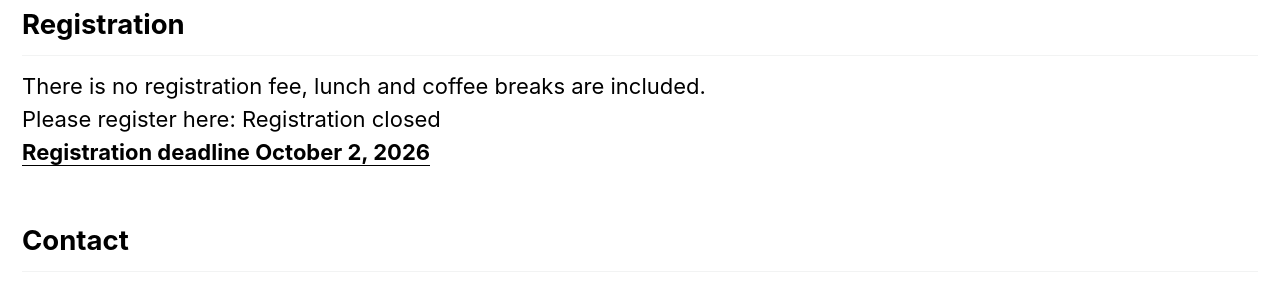
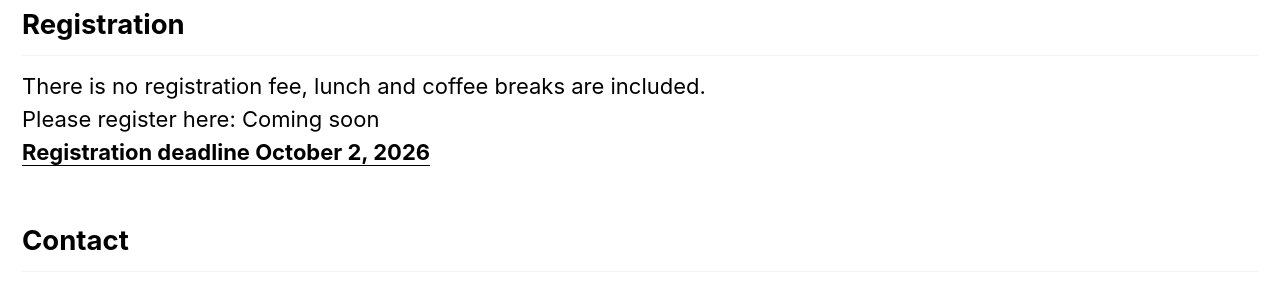
Before and after one commit to InstructSI/instructsi.github.io, a Jekyll site: the page built from _pages/spa2026.md, in a window 1280 px wide and 900 px high, scrolled down 2076 px. Shown: the part 154-444 px from the top of the window. Built offline with Jekyll 4.4.1, drawn with Linux system fonts in a browser that asks for light colours; cached includes are drawn as plain includes; some of the changed lines change nothing that is shown.

Commit message:
Edit draft spa2026

```diff
--- a/_pages/spa2026.md
+++ b/_pages/spa2026.md
@@ -11,7 +11,7 @@
 hidden: true
 header:
   overlay_color: "#5e616c"
-  overlay_image: /assets/images/spa2026/ApoF.png
+  overlay_image: /assets/images/spa2025/ApoF.png
   overlay_filter: 0.5 # same as adding a set level of opacity to a black background
   actions:
     - label: "Registration"
@@ -42,7 +42,7 @@
 
 **Researchers who wish to deepen their understanding of cryo-electron microscopy (cryo-EM) are cordially invited to attend the Instruct.SI Cryo-EM Workshop on Single Particle Analysis.**
 
-![Invitation Collage SPA 2025]({{ site.url }}{{ site.baseurl }}/assets/images/spa2026/Invitation_collage_v1.png)
+![Invitation SPA2026]({{ site.url }}{{ site.baseurl }}/assets/images/spa2026/Invitation_collage_v1.png)
 
 Based on the very positive response to the [Basics of Methodological Approaches in Structural Biology workshop in 2024](https://instruct-eric.si/bmasb2024) and [Instruct.SI CryoEM Advanced Workshop 2025](https://instruct-eric.si/spa2025), Instruct.SI and National Institute of Chemistry are pleased to invite applications for an in-person cryo-EM workshop designed to provide researchers with meaningful, hands-on experience with nearly the entire cryo-EM workflow - from EM grid preparation to 3D structure determination of (biological) macrolecules.
 
@@ -69,7 +69,7 @@
 
 ## Registration
 There is no registration fee, lunch and coffee breaks are included. <br>
-Please register here: Registration closed <br>
+Please register here: Coming soon <br>
 **<u>Registration deadline October 2, 2026</u>**
 <br>
 
```
